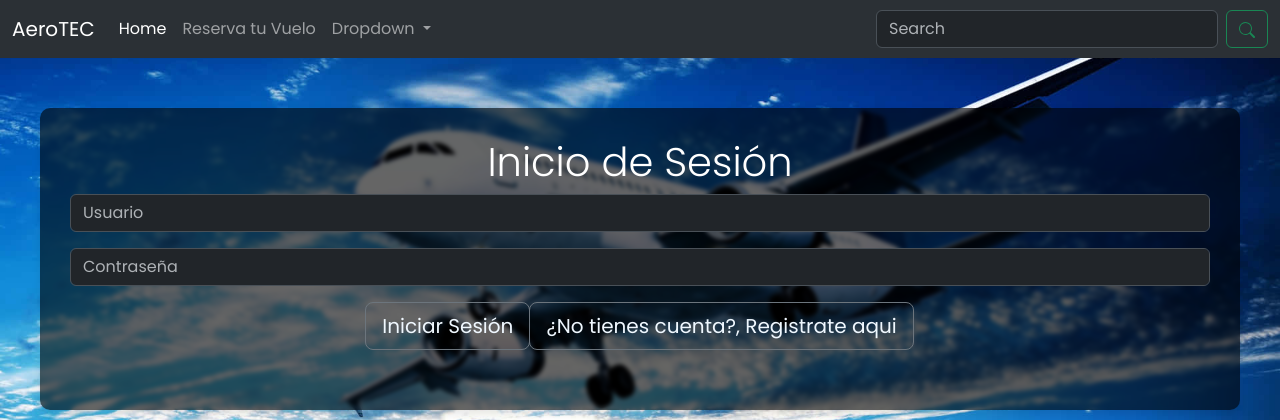
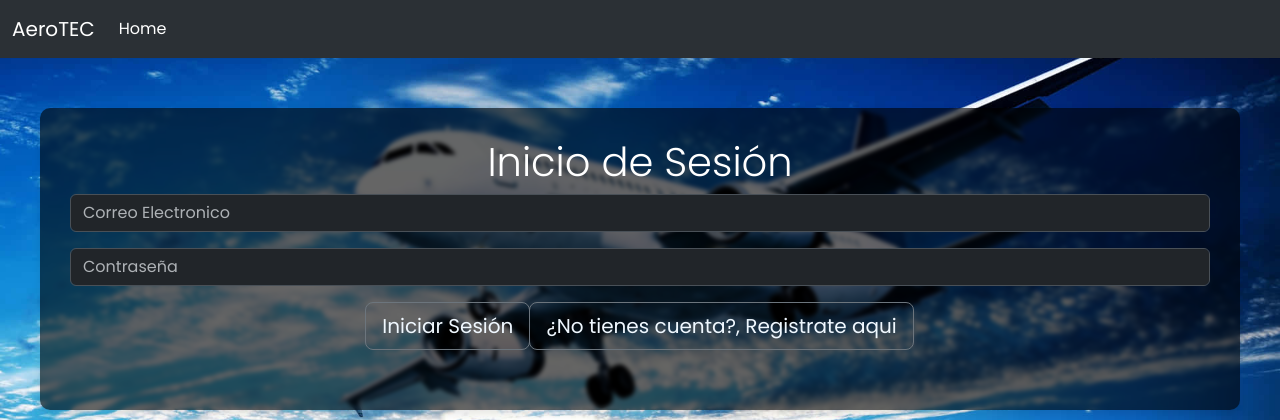
Before and after one commit to RexxyCrimson/AeroTec_backend, a Django app: page /signin/ in a window 1280 px wide. Shown: the top 420 px of the page. Run offline with Django 5.2, Linux system fonts and the light colour scheme.

Commit message:
Inicio y Registro listos
Estan listos los inicios y registros para los usuarios

```diff
--- a/djangocrud/urls.py
+++ b/djangocrud/urls.py
@@ -21,7 +21,7 @@ from tasks import views
 # Sección para tener control de las vistas de la app web
 urlpatterns = [
     path('admin/', admin.site.urls),
-    path('', views.home, name='Menu Home'),
+    path('', views.home, name='Home'),
     path('signin/', views.signin, name='signin'),
     path('signup/', views.signup, name='signup'),
 ]
--- a/tasks/templates/inicioSesion.html
+++ b/tasks/templates/inicioSesion.html
@@ -21,29 +21,9 @@
           <div class="collapse navbar-collapse" id="navbarSupportedContent">
             <ul class="navbar-nav me-auto mb-2 mb-lg-0">
               <li class="nav-item">
-                <a class="nav-link active" aria-current="page" href="pagina_puebra.html">Home</a>
-              </li>
-              <li class="nav-item">
-                <a class="nav-link" href="pagina4.html">Reserva tu Vuelo</a>
-              </li>
-              <li class="nav-item dropdown">
-                <a class="nav-link dropdown-toggle" href="#" role="button" data-bs-toggle="dropdown" aria-expanded="false">
-                  Dropdown
-                </a>
-                <ul class="dropdown-menu">
-                  <li><a class="dropdown-item" href="#">Action</a></li>
-                  <li><a class="dropdown-item" href="#">Another action</a></li>
-                  <li><hr class="dropdown-divider"></li>
-                  <li><a class="dropdown-item" href="#">Something else here</a></li>
-                </ul>
+                <a class="nav-link active" aria-current="page" href="{% url 'Home' %}">Home</a>
               </li>
             </ul>
-            <form class="d-flex" role="search">
-              <input class="form-control me-2" type="search" placeholder="Search" aria-label="Search">
-              <button class="btn btn-outline-success" type="submit"><svg xmlns="http://www.w3.org/2000/svg" width="16" height="16" fill="currentColor" class="bi bi-search" viewBox="0 0 16 16">
-                <path d="M11.742 10.344a6.5 6.5 0 1 0-1.397 1.398h-.001q.044.06.098.115l3.85 3.85a1 1 0 0 0 1.415-1.414l-3.85-3.85a1 1 0 0 0-.115-.1zM12 6.5a5.5 5.5 0 1 1-11 0 5.5 5.5 0 0 1 11 0"/>
-              </svg></button>
-            </form>
           </div>
         </div>
       </nav>
@@ -51,19 +31,31 @@
 
       <div class="container">
         <h1>Inicio de Sesión</h1>
+        <!-- Bloque para mostrar mensajes de error -->
+      {% if messages %}
+        <div class="alert alert-danger" role="alert">
+          {% for message in messages %}
+            {{ message }}
+          {% endfor %}
+        </div>
+      {% endif %}
+
         <div class="section">
+          <form method="post" action="{% url 'signin' %}">
+            {% csrf_token %}
             <div class="input-group flex-nowrap" data-bs-theme="dark">
-                <input type="text" class="form-control" placeholder="Usuario" aria-label="Usuario" aria-describedby="addon-wrapping">
+                <input type="email" class="form-control" placeholder="Correo Electronico" aria-label="Usuario" aria-describedby="addon-wrapping" name="correo" required>
             </div>
             <p></p>
             <div class="input-group flex-nowrap" data-bs-theme="dark">
-                <input type="password" class="form-control" placeholder="Contraseña" aria-label="Contraseña" aria-describedby="addon-wrapping">
+                <input type="password" class="form-control" placeholder="Contraseña" aria-label="Contraseña" aria-describedby="addon-wrapping" name="clave" required>
             </div>
           <div class="input-group flex-nowrap justify-content-md-center" data-bs-theme="dark">
               <p></p>
             <div class="d-grid gap-2 d-md-flex justify-content-md-center mt-3" data-bs-theme="dark">
-                <button type="button" class="btn btn-outline-secondary btn-lg" style="color: aliceblue;">Iniciar Sesión</button>
+                <button type="submit" class="btn btn-outline-secondary btn-lg" style="color: aliceblue;">Iniciar Sesión</button>
             </div>
+          </form>
             <div class="d-grid gap-2 d-md-flex justify-content-md-center mt-3" data-bs-theme="dark">
               <button type="button" class="btn btn-outline-secondary btn-lg" onclick="window.location.href='{% url 'signup' %}'" style="color: aliceblue;">¿No tienes cuenta?, Registrate aqui</button>
             </div>
--- a/tasks/views.py
+++ b/tasks/views.py
@@ -4,16 +4,28 @@ from django.contrib.auth.models import User
 from django.http import HttpResponse
 from django.contrib import messages
 from .models import CustomUser
+from django.contrib.auth import authenticate, login
 
 # Crea las vistas aqui
-# Funcion que retorna y renderiza el archivo html signup
-def home(request):
+
+def home(request): # Pagina principal para usuarios externos
     return render(request,'paginaBienvenida.html')
 
-def signin(request):
-    return render(request,'inicioSesion.html')
+def signin(request): # Inicio de sesión
+    if request.method == 'POST':
+        email = request.POST.get('correo')
+        password = request.POST.get('clave')
+        user = authenticate(request, username=email, password=password)  # username se refiere al campo de usuario/email
 
-def signup(request):
+        if user is not None:
+            login(request, user)
+            return redirect('/')  # Redirige a la página de inicio o dashboard
+        else:
+            messages.error(request, 'Correo o contraseña incorrectos')
+
+    return render(request, 'inicioSesion.html')
+
+def signup(request): # Registro de usuario
     if request.method == 'POST':
         nombre = request.POST.get('nombre')
         apellidop = request.POST.get('apellidop')
```
Also changed, not shown: tasks/templates/paginaBienvenida.html (+1 -28 lines), tasks/templates/registrarse.html (+1 -21 lines).
